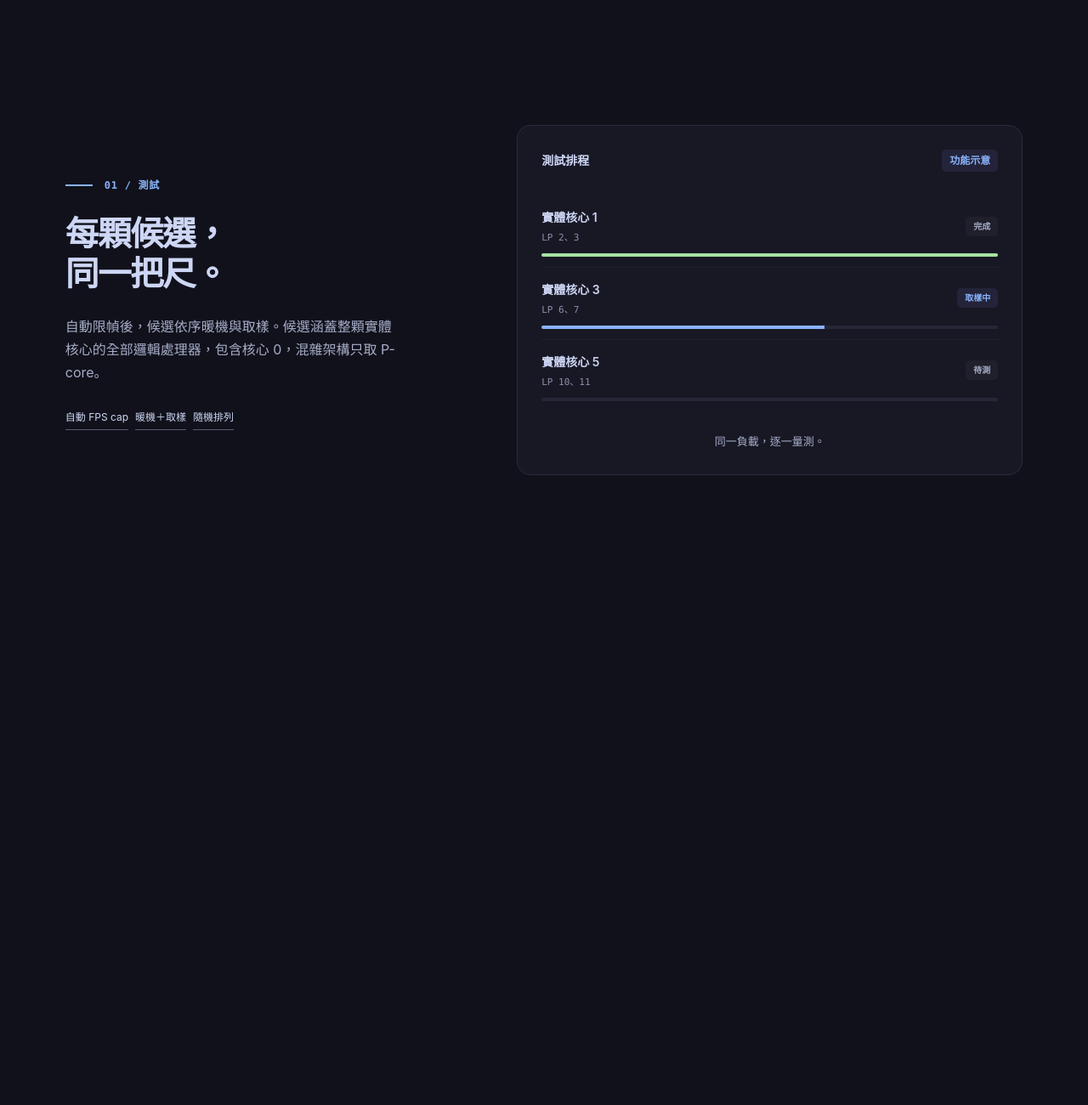
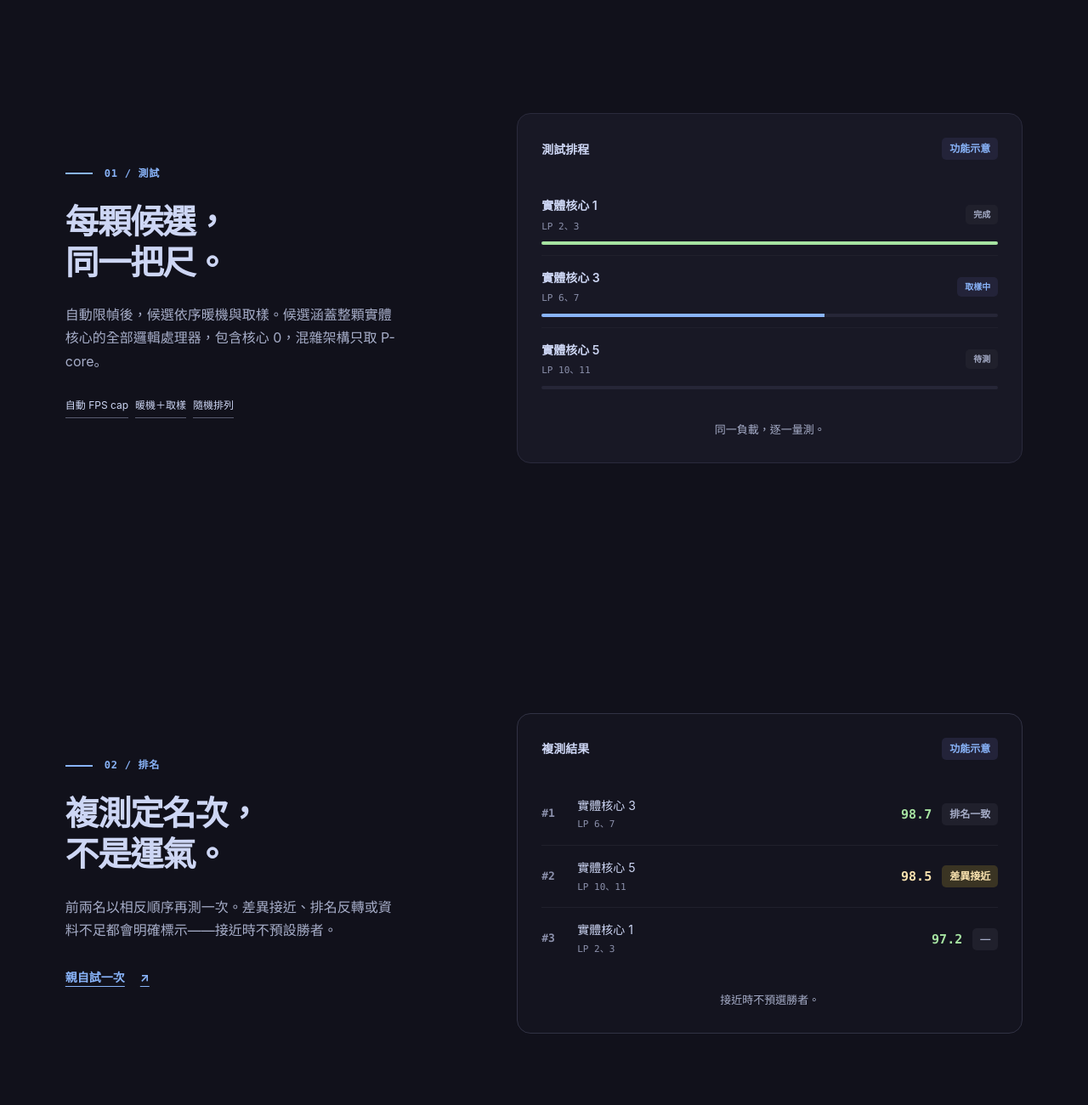
Before and after one commit to LiuTouo/PaceDock-releases, a website: page docs/index.html in a window 1280 px wide. Shown: the part 1520-2820 px from the top of the page at 85% size. Drawn offline with Linux system fonts and the light colour scheme.

Commit message:
feat(site): 功能敘事改垂直沉浸滿屏區塊——scroll-snap 取代橫向 pan deck
- ≥1024×760：每個功能步驟（01 測試／02 排名／03 套用）占滿一屏
  （min-height 100svh-112px、內容垂直置中），縱向推進，無橫向位移
- scroll-snap-type: y proximity＋步驟與主要區塊頂吸附；吸附邊距共用
  scroll-padding-top: 112px，深連結錨點與吸附落點一致
- 場景切換改 IntersectionObserver（threshold 0.55），面板讀數動畫照舊重播；
  移除 aria-hidden（垂直疊內容全在可及性樹內）
- 移除 pinned deck 的 translateX scrub／measure／resize 邏輯；窄視窗維持靜態堆疊
- motion.spec.js 改垂直場景推進與幾何斷言（59/59 過）；資產版號 v=7

```diff
--- a/docs/assets/site.css
+++ b/docs/assets/site.css
@@ -1519,34 +1519,28 @@ summary::marker {
     animation: confirm-in 300ms var(--ease-out);
   }
 @media (min-width: 1024px) and (min-height: 760px) {
-  /* Panned deck: the section pins for three viewports and the track slides
-     horizontally; vertical scroll scrubs the pan. */
-  .story-enabled .pan-viewport {
-    position: sticky;
-    top: 84px;
-    height: calc(100svh - 84px);
-    overflow: hidden;
+  /* 沉浸式垂直敘事：每個步驟占滿一屏（扣除 sticky header），
+     滾動鄰近時吸附對齊；場景垂直推進，無橫向位移。 */
+  html.story-enabled {
+    scroll-snap-type: y proximity;
+  }
+  /* 主要區塊頂也是吸附點：html 的 scroll-padding-top（112px）同時
+     約束錨點與吸附位置，兩者落點一致，不會被吸附拉離錨點目標。 */
+  .story-enabled main > * {
+    scroll-snap-align: start;
   }
   .story-enabled .feature-story {
-    height: 300svh;
     margin-top: 0;
     max-width: none;
   }
-  .story-enabled .pan-track {
-    display: flex;
-    height: 100%;
-    will-change: transform;
-  }
   .story-enabled .feature-slide {
-    flex: 0 0 100%;
+    min-height: calc(100svh - 112px);
     grid-template-columns: minmax(0, 0.88fr) minmax(0, 1.12fr);
     align-items: center;
     gap: 5vw;
-    padding-block: 0;
+    padding-block: 24px;
     padding-inline: clamp(24px, 6vw, 96px);
-  }
-  .story-enabled .feature-slide[aria-hidden="true"] {
-    visibility: hidden;
+    scroll-snap-align: start;
   }
 }
 @media (max-width: 1100px) {
--- a/docs/assets/site.js
+++ b/docs/assets/site.js
@@ -13,8 +13,7 @@ function initMotion() {
     ),
   ];
   let revealObserver;
-  let scrub = null;
-  let raf = 0;
+  let sceneObserver = null;
 
   for (const element of reveals) {
     const peers = reveals.filter(
@@ -24,55 +23,17 @@ function initMotion() {
   }
 
   function setActive(index) {
-    const name = steps[index].dataset.scene;
-    steps.forEach((step, i) => {
-      if (i === index) step.removeAttribute("aria-hidden");
-      else step.setAttribute("aria-hidden", "true");
-      panels[i].classList.toggle("is-active", i === index);
-    });
-    story.dataset.activeScene = name;
-  }
-
-  // Vertical scroll scrubs the horizontal pan; the paused 1ms animation acts
-  // as a CSP-safe transform we can seek instead of writing inline styles.
-  function applyPan() {
-    raf = 0;
-    if (!scrub) return;
-    const rect = story.getBoundingClientRect();
-    const total = story.offsetHeight - innerHeight;
-    const progress =
-      total > 0 ? Math.min(1, Math.max(0, -rect.top / total)) : 0;
-    scrub.currentTime = progress;
-    setActive(Math.min(steps.length - 1, Math.round(progress * (steps.length - 1))));
-  }
-
-  function schedulePan() {
-    if (raf || !scrub) return;
-    raf = requestAnimationFrame(applyPan);
-  }
-
-  function measurePan() {
-    if (!scrub) return;
-    const track = story.querySelector(".pan-track");
-    const max = Math.max(0, track.scrollWidth - track.parentElement.clientWidth);
-    scrub.effect.setKeyframes([
-      { transform: "translateX(0px)" },
-      { transform: `translateX(${-max}px)` },
-    ]);
-  }
-
-  function onResize() {
-    measurePan();
-    schedulePan();
+    story.dataset.activeScene = steps[index].dataset.scene;
+    panels.forEach((panel, i) =>
+      panel.classList.toggle("is-active", i === index),
+    );
   }
 
   function refreshMotion() {
     revealObserver?.disconnect();
-    scrub?.cancel();
-    scrub = null;
+    sceneObserver?.disconnect();
+    sceneObserver = null;
     root.classList.remove("motion-ready", "story-enabled");
-    removeEventListener("scroll", schedulePan);
-    removeEventListener("resize", onResize);
 
     // Motion is optional: a failed observer must never hide the site or break the demo.
     try {
@@ -93,30 +54,31 @@ function initMotion() {
       root.classList.add("motion-ready");
 
       if (wide.matches) {
-        const track = story.querySelector(".pan-track");
-        // The class must land before measuring: the track is only a flex row
-        // while story styles apply, otherwise scrollWidth equals the viewport.
+        // 沉浸式垂直敘事：每個步驟占滿一屏，進入視窗即成為作用中場景。
+        // 無橫向位移——場景隨滾動垂直推進（CSS scroll-snap 負責對齊）。
         root.classList.add("story-enabled");
-        scrub = track.animate(
-          [{ transform: "translateX(0px)" }, { transform: "translateX(0px)" }],
-          { duration: 1, easing: "linear", fill: "both" },
+        sceneObserver = new IntersectionObserver(
+          (entries) => {
+            for (const entry of entries) {
+              if (entry.isIntersecting)
+                setActive(steps.indexOf(entry.target));
+            }
+          },
+          { threshold: 0.55 },
         );
-        scrub.pause();
-        measurePan();
-        addEventListener("scroll", schedulePan, { passive: true });
-        addEventListener("resize", onResize, { passive: true });
+        for (const step of steps) {
+          step.removeAttribute("aria-hidden");
+          sceneObserver.observe(step);
+        }
         setActive(0);
-        applyPan();
       } else {
         for (const step of steps) step.removeAttribute("aria-hidden");
         for (const panel of panels) panel.classList.remove("is-active");
       }
     } catch {
       revealObserver?.disconnect();
-      scrub?.cancel();
-      scrub = null;
-      removeEventListener("scroll", schedulePan);
-      removeEventListener("resize", onResize);
+      sceneObserver?.disconnect();
+      sceneObserver = null;
       root.classList.remove("motion-ready", "story-enabled");
     }
   }
--- a/docs/index.html
+++ b/docs/index.html
@@ -52,8 +52,8 @@
     <meta property="og:image:alt" content="PaceDock 應用程式圖示" />
     <meta name="twitter:card" content="summary" />
     <link rel="icon" href="assets/favicon.png" type="image/png" />
-    <link rel="stylesheet" href="assets/site.css?v=6" />
-    <script type="module" src="assets/site.js?v=6"></script>
+    <link rel="stylesheet" href="assets/site.css?v=7" />
+    <script type="module" src="assets/site.js?v=7"></script>
   </head>
   <body>
     <a class="skip-link" href="#main">跳至主要內容</a>
```
Also changed, not shown: docs/en/index.html (+2 -2 lines), tests/motion.spec.js (+35 -36 lines).
